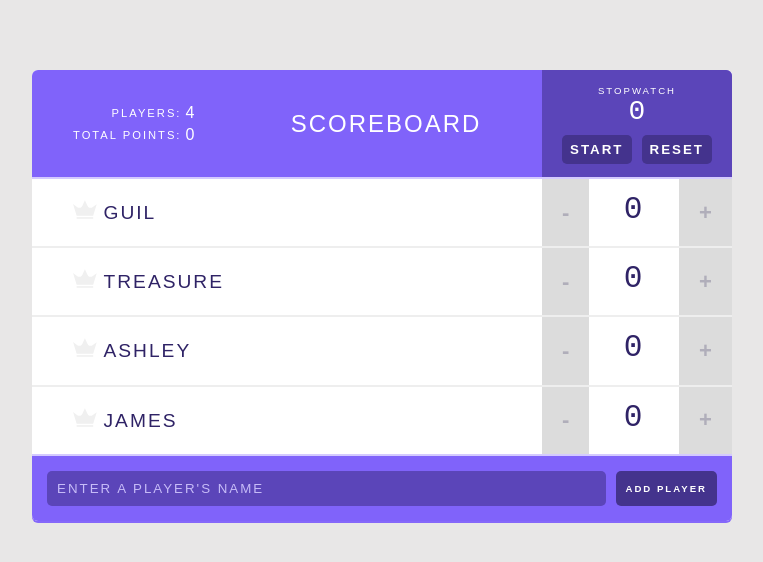
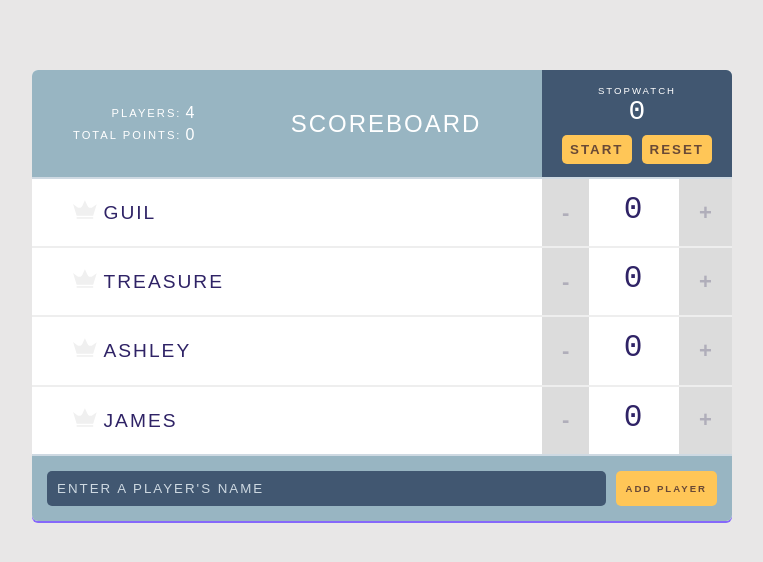
Before and after one commit to jdiponziano/react-scoreboard, a React (Create React App) app: page / in a window 1280 px wide. Shown: the top 562 px of the page, without its empty margins (258-1021 px from the left). Built offline with nearby package versions, Linux system fonts and the light colour scheme.

Commit message:
Update css styles

```diff
--- a/src/index.css
+++ b/src/index.css
@@ -11,8 +11,8 @@ header {
   text-align: center;
   display: flex;
   align-items: center;
-  background-color: #8063FA;
-  border-bottom: solid 2px #D4CAFF;
+  background-color: #98b5c2;
+  border-bottom: solid 2px #CED9E2;
 }
 
 header h1 {
@@ -25,7 +25,7 @@ header h1 {
 /* FORMS */
 form {
   display: flex;
-  background-color: #8063FA;
+  background-color: #98b5c2;
 }
 
 input[type=text] {
@@ -34,22 +34,18 @@ input[type=text] {
   margin: 15px 10px 15px 15px;
   padding: 10px;
   border-radius: 5px;
-  background-color: #5B45B9;
+  background-color: #415771;
   border-style: none;
   text-shadow: none;
   text-transform: uppercase;
-  color: #C7BCF8;
+  color: #fff;
   letter-spacing: 2px;
   outline: none;
 }
 
 input[type=text]::-webkit-input-placeholder{
-  color: #C7BCF8;
+  color: #CED9E2;
   letter-spacing: 2px;
-}
-
-input[type=text]:focus{
-  background-color: rgba(0, 0, 0, 0.2);
 }
 
 input[type=submit] {
@@ -57,10 +53,10 @@ input[type=submit] {
   font-size: .6em;
   margin: 15px 15px 15px 0;
   padding: 10px;
-  background-color: #44338D;
+  background-color: #FFC657;
   border-radius: 5px;
   border: none;
-  color: #fff;
+  color: #694936;
   letter-spacing: 2px;
   font-weight: bold;
   text-shadow: none;
@@ -111,7 +107,7 @@ svg {
 }
 
   .player:last-of-type {
-    border-bottom-color: #D4CAFF;
+    border-bottom-color: #CED9E2;
   }
 
   .player-name:hover .remove-player {
@@ -166,7 +162,7 @@ svg {
 .stopwatch {
   padding: 15px 10px 5px 10px;
   margin: -5px -10px -5px 10px;
-  background: #5B45B9;
+  background: #415771;
 }
 
   .stopwatch-time {
@@ -177,11 +173,11 @@ svg {
 
   .stopwatch button {
     margin: 8px 5px;
-    background-color: #44338D;
+    background-color: #FFC657;
     border-radius: 5px;
     padding: 7px 8px;
     border: none;
-    color: #fff;
+    color: #694936;
     letter-spacing: 2px;
     font-weight: bold;
     text-shadow: none;
@@ -191,7 +187,7 @@ svg {
   .stopwatch button:hover,
   input[type=submit]:hover {
     background: #fff;
-    color: #44338D;
+    color: #FFC657;
     cursor: pointer;
   }
 
```
